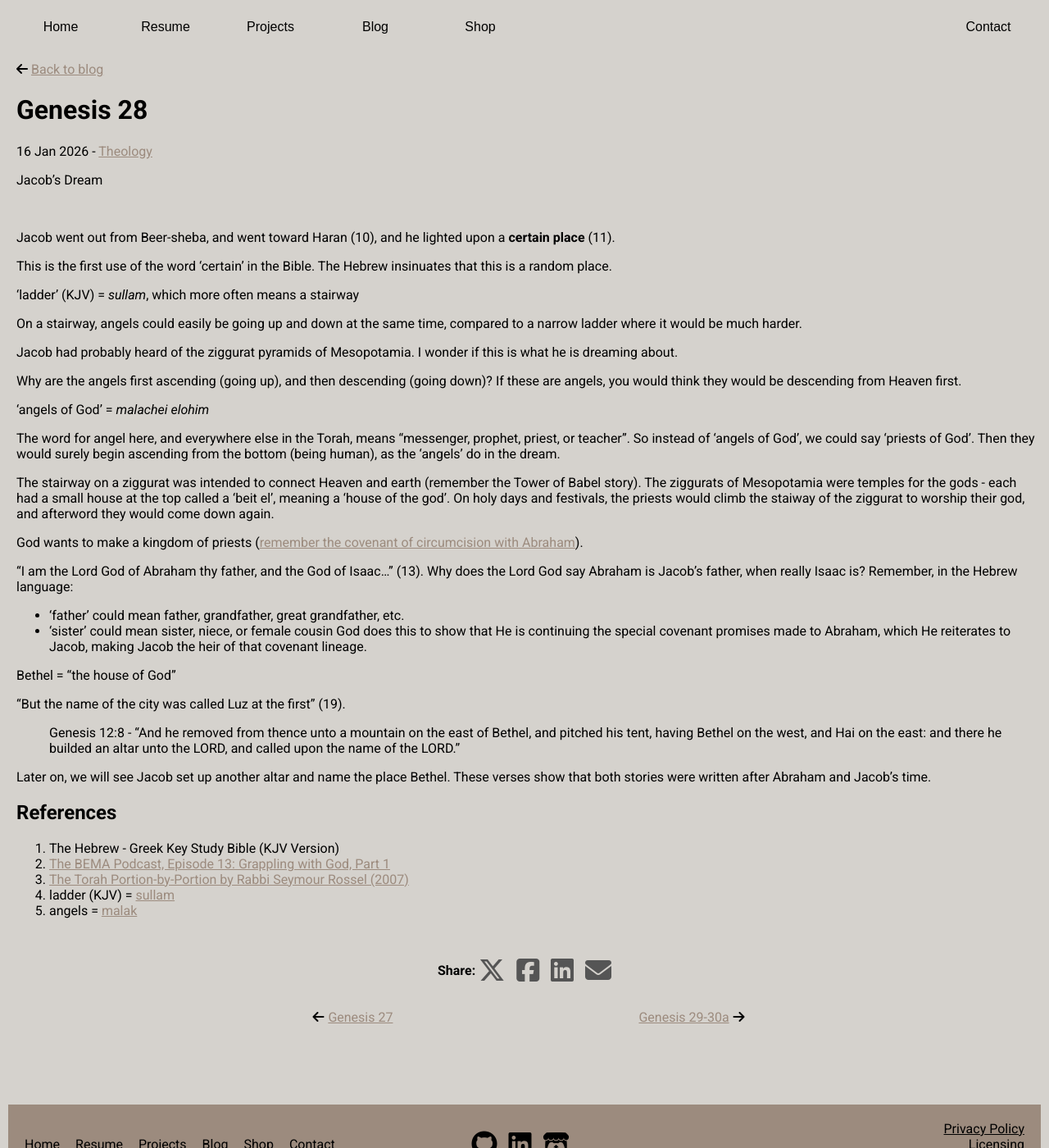
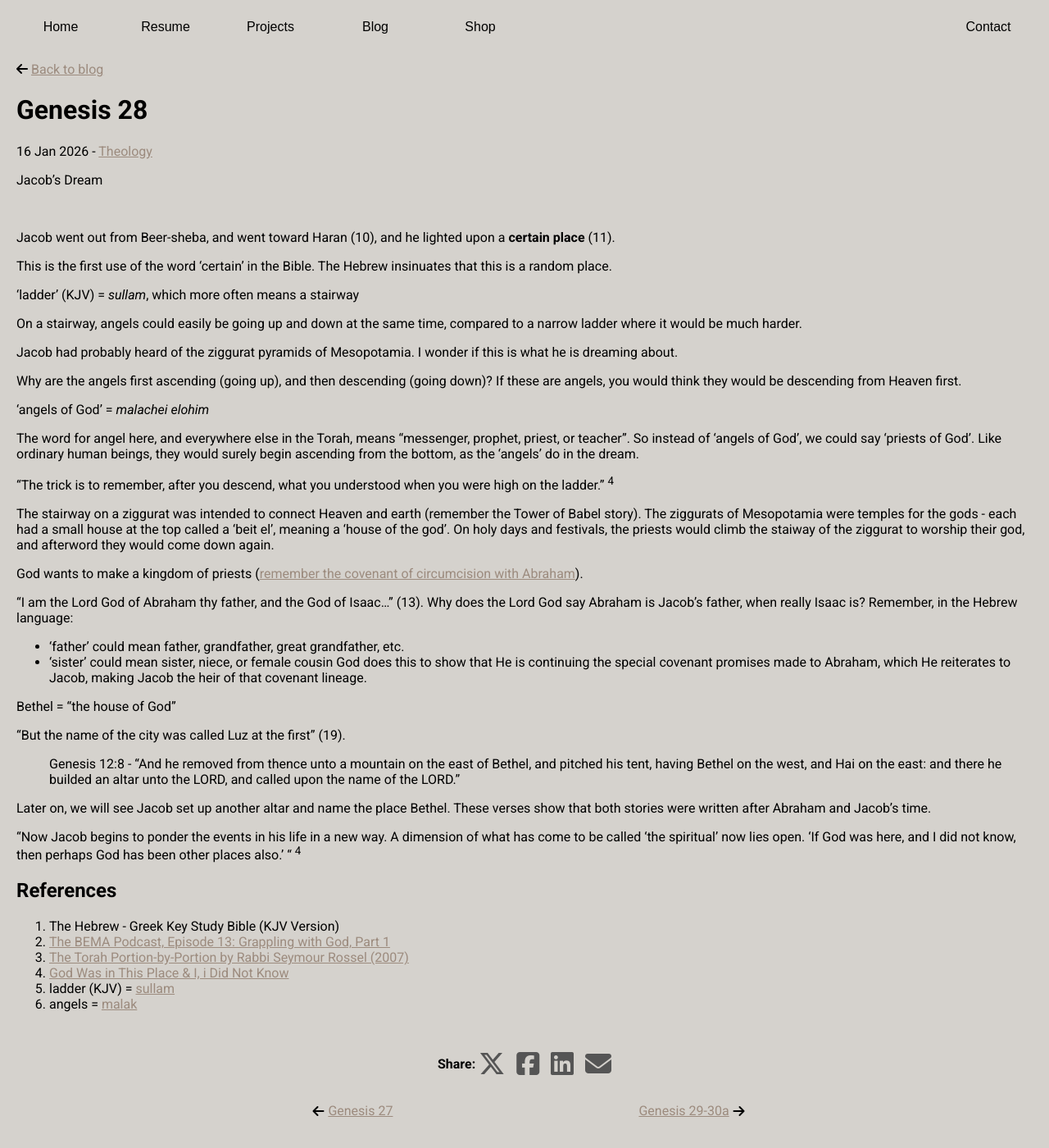
Before and after one commit to Francis-McKee/francis-mckee.github.io, a Jekyll site: the page built from _posts/theology/genesis/2026-01-16-genesis-28.md, in a window 1280 px wide and 1400 px high. Shown: the whole window at 82% size. Built offline with Jekyll 4.4.1, drawn with Linux system fonts in a browser that asks for light colours; nearby versions of some CDN libraries; comment, search, counter and statistics services are not loaded.

Commit message:
added content to posts Genesis 28 and Exodus 24

```diff
--- a/_posts/theology/genesis/2026-01-16-genesis-28.md
+++ b/_posts/theology/genesis/2026-01-16-genesis-28.md
@@ -24,7 +24,9 @@ Why are the angels first ascending (going up), and then descending (going down)?
 
 'angels of God' = *malachei elohim*
 
-The word for angel here, and everywhere else in the Torah, means "messenger, prophet, priest, or teacher". So instead of 'angels of God', we could say 'priests of God'. Then they would surely begin ascending from the bottom (being human), as the 'angels' do in the dream.
+The word for angel here, and everywhere else in the Torah, means "messenger, prophet, priest, or teacher". So instead of 'angels of God', we could say 'priests of God'. Like ordinary human beings, they would surely begin ascending from the bottom, as the 'angels' do in the dream.
+
+"The trick is to remember, after you descend, what you understood when you were high on the ladder." <sup>4</sup>
 
 The stairway on a ziggurat was intended to connect Heaven and earth (remember the Tower of Babel story). The ziggurats of Mesopotamia were temples for the gods - each had a small house at the top called a 'beit el', meaning a 'house of the god'. On holy days and festivals, the priests would climb the staiway of the ziggurat to worship their god, and afterword they would come down again.
 
@@ -44,9 +46,12 @@ Bethel = "the house of God"
 
 Later on, we will see Jacob set up another altar and name the place Bethel. These verses show that both stories were written after Abraham and Jacob's time.
 
+"Now Jacob begins to ponder the events in his life in a new way. A dimension of what has come to be called 'the spiritual' now lies open. 'If God was here, and I did not know, then perhaps God has been other places also.' " <sup>4</sup>
+
 ## References
 1. The Hebrew - Greek Key Study Bible (KJV Version)
 2. [The BEMA Podcast, Episode 13: Grappling with God, Part 1](https://podcasts.apple.com/us/podcast/the-bema-podcast/id1148115183?i=1000379638718)
 3. [The Torah Portion-by-Portion by Rabbi Seymour Rossel (2007)](https://a.co/d/boaYc5X)
-4. ladder (KJV) = [sullam](https://biblehub.com/hebrew/5551.htm)
-5. angels = [malak](https://biblehub.com/hebrew/4397.htm)
+4. [God Was in This Place & I, i Did Not Know](https://a.co/d/06q51HBm)
+5. ladder (KJV) = [sullam](https://biblehub.com/hebrew/5551.htm)
+6. angels = [malak](https://biblehub.com/hebrew/4397.htm)
```
Also changed, not shown: _posts/theology/exodus/2026-05-30-exodus-24.md (+3 -0 lines).
